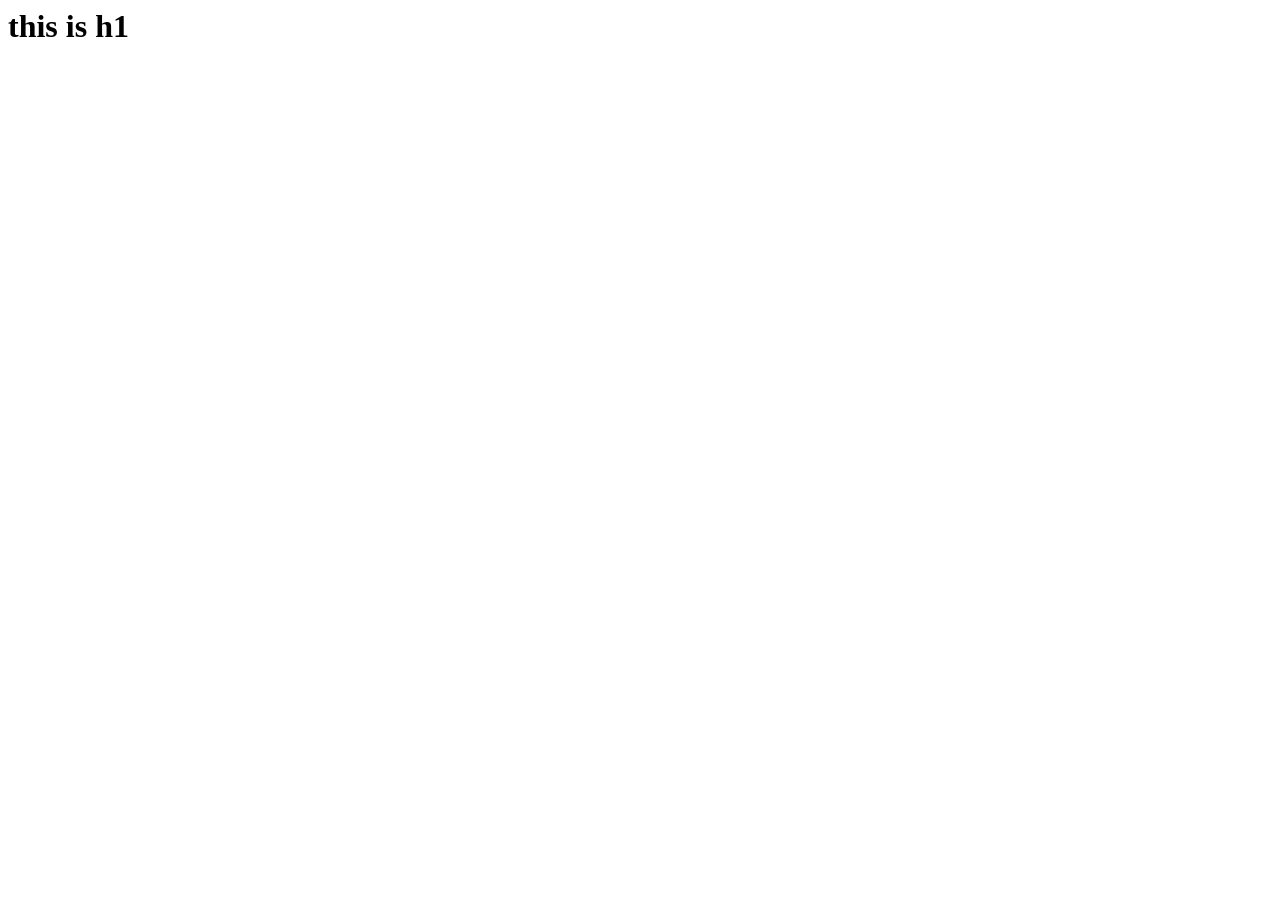
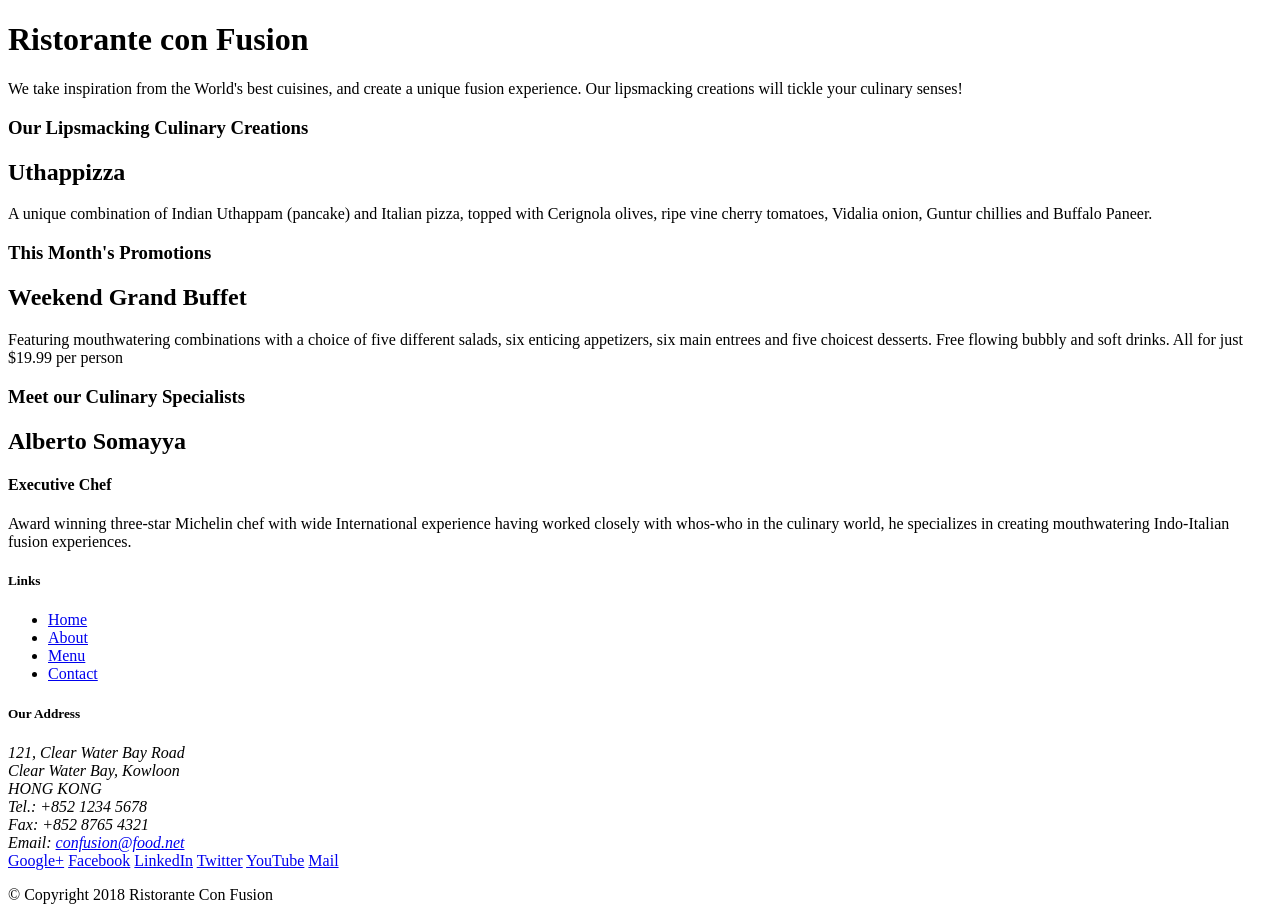
Before and after one commit to ItsmeCaptain1/Full-Stack-React-Specialization-Course, a website: page index.html in a window 1280 px wide. Before the commit the page ends 800 px from the top, so only its background shows below. Drawn offline with Linux system fonts and the light colour scheme.

Commit message:
setup done

```diff
--- a/index.html
+++ b/index.html
@@ -1,5 +1,101 @@
-<html>
-  <body>
-    <h1>this is h1</h1>
-  </body>
+<!DOCTYPE html>
+<html lang="en">
+
+<head>
+    <title>Ristorante Con Fusion</title>
+</head>
+
+<body>
+
+    <header>
+        <div>
+            <div>
+                <div>
+                    <h1>Ristorante con Fusion</h1>
+                    <p>We take inspiration from the World's best cuisines, and create a unique fusion experience. Our lipsmacking creations will tickle your culinary senses!</p>
+                </div>
+                <div>
+                </div>
+            </div>
+        </div>
+    </header>
+
+    <div>
+        <div>
+            <div>
+                <h3>Our Lipsmacking Culinary Creations</h3>
+            </div>
+            <div>
+                <h2>Uthappizza</h2>
+                <p>A unique combination of Indian Uthappam (pancake) and Italian pizza, topped with Cerignola olives, ripe vine cherry tomatoes, Vidalia onion, Guntur chillies and Buffalo Paneer.</p>
+            </div>
+        </div>
+
+
+        <div>
+            <div>
+                <h3>This Month's Promotions</h3>
+            </div>
+            <div>
+                <h2>Weekend Grand Buffet</h2>
+                <p>Featuring mouthwatering combinations with a choice of five different salads, six enticing appetizers, six main entrees and five choicest desserts. Free flowing bubbly and soft drinks. All for just $19.99 per person </p>
+            </div>
+        </div>
+
+        <div>
+            <div>
+                <h3>Meet our Culinary Specialists</h3>
+            </div>
+            <div>
+                <h2>Alberto Somayya</h2>
+                <h4>Executive Chef</h4>
+                <p>Award winning three-star Michelin chef with wide International experience having worked closely with whos-who in the culinary world, he specializes in creating mouthwatering Indo-Italian fusion experiences. </p>
+            </div>
+        </div>
+    </div>
+
+    <footer>
+        <div>
+            <div>
+                <div>
+                    <h5>Links</h5>
+                    <ul>
+                        <li><a href="#">Home</a></li>
+                        <li><a href="#">About</a></li>
+                        <li><a href="#">Menu</a></li>
+                        <li><a href="#">Contact</a></li>
+                    </ul>
+                </div>
+                <div>
+                    <h5>Our Address</h5>
+                    <address>
+		              121, Clear Water Bay Road<br>
+		              Clear Water Bay, Kowloon<br>
+		              HONG KONG<br>
+		              Tel.: +852 1234 5678<br>
+		              Fax: +852 8765 4321<br>
+		              Email: <a href="mailto:confusion@food.net">confusion@food.net</a>
+		           </address>
+                </div>
+                <div>
+                    <div>
+                        <a href="http://google.com/+">Google+</a>
+                        <a href="http://www.facebook.com/profile.php?id=">Facebook</a>
+                        <a href="http://www.linkedin.com/in/">LinkedIn</a>
+                        <a href="http://twitter.com/">Twitter</a>
+                        <a href="http://youtube.com/">YouTube</a>
+                        <a href="mailto:">Mail</a>
+                    </div>
+                </div>
+           </div>
+           <div>
+                <div>
+                    <p>© Copyright 2018 Ristorante Con Fusion</p>
+                </div>
+           </div>
+        </div>
+    </footer>
+
+</body>
+
 </html>
--- a/package.json
+++ b/package.json
@@ -20,5 +20,9 @@
   "homepage": "https://github.com/ItsmeCaptain1/Full-Stack-React-Specialization-Course#readme",
   "devDependencies": {
     "lite-server": "^2.6.1"
+  },
+  "dependencies": {
+    "bootstrap": "^5.0.1",
+    "jquery": "^3.6.0"
   }
 }
```
Also changed, not shown: 1 other file.
